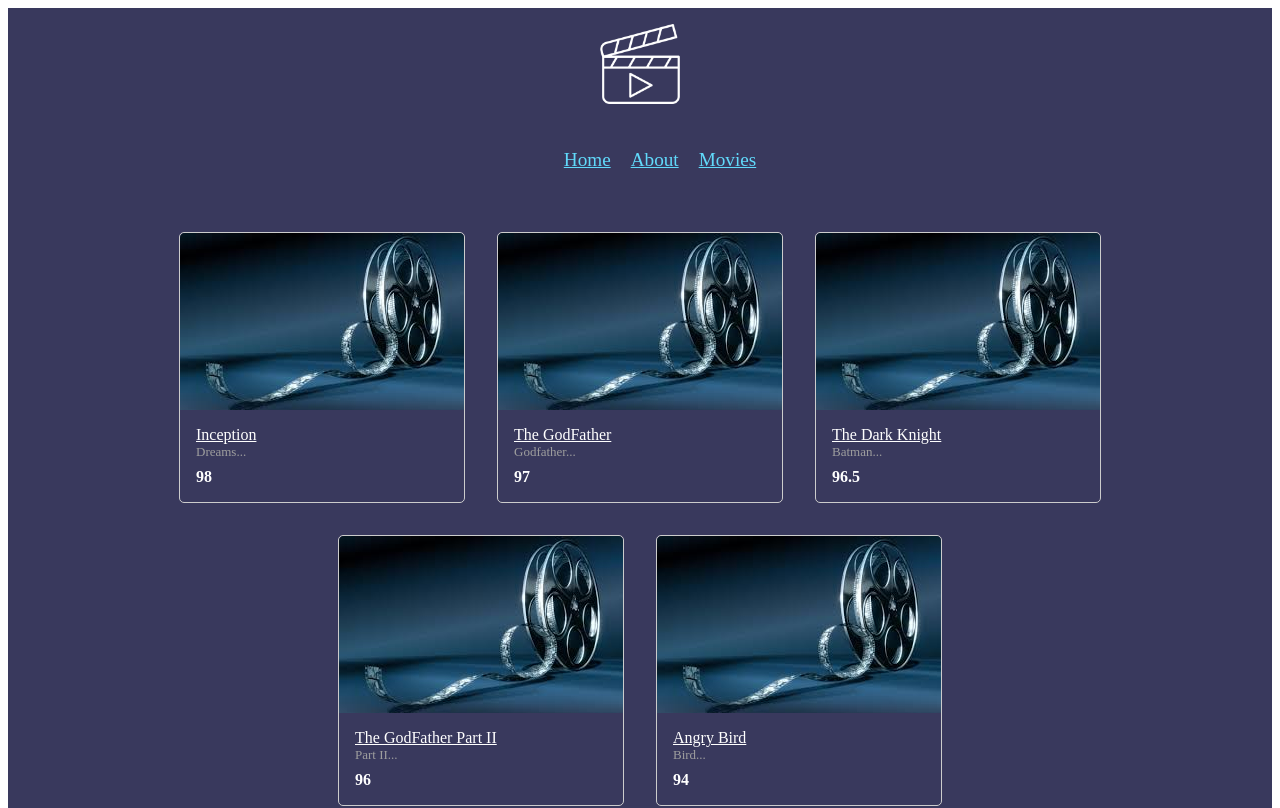
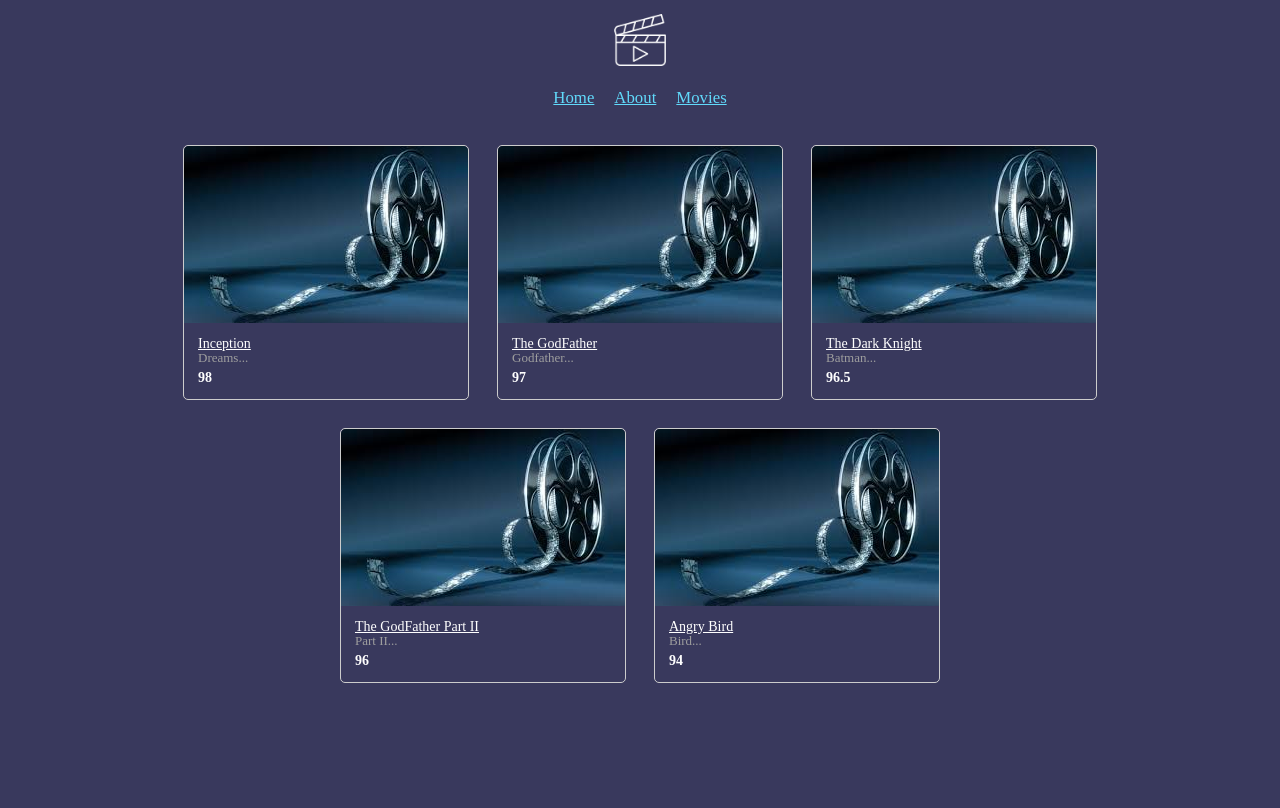
Before and after one commit to kakbi/react-movies-db, a React (Vite) app: page /movies in a window 1280 px wide. Shown: the top 808 px of the page. Built offline with nearby package versions, Linux system fonts and the light colour scheme.

Commit message:
style: add base styles; add reset styles

```diff
--- a/src/App.module.scss
+++ b/src/App.module.scss
@@ -1,4 +1,5 @@
 @use './styles/shared';
+@use './styles/reset';
 
 .root {
     display: flex;
--- a/src/features/Movies/MovieCard.module.scss
+++ b/src/features/Movies/MovieCard.module.scss
@@ -11,6 +11,10 @@
 
     a {
         color: shared.$primary-color;
+    }
+
+    @media (max-width: shared.$max-mobile-width) {
+        margin: 0.5rem;
     }
 }
 
@@ -31,4 +35,8 @@
         margin-top: 0.5rem;
         font-weight: bold;
     }
+
+    @media (max-width: shared.$max-mobile-width) {
+        padding: 0.5rem;
+    }
 }
--- /dev/null
+++ b/src/styles/_reset.scss
@@ -0,0 +1,74 @@
+* {
+    padding: 0;
+    margin: 0;
+    border: 0;
+    box-sizing: border-box;
+}
+
+*::before,
+*::after {
+    box-sizing: inherit;
+}
+
+:focus,
+:active {
+    outline: none;
+}
+
+a {
+    &:focus,
+    &:active {
+        outline: none;
+    }
+
+    &:hover {
+        text-decoration: none;
+    }
+}
+
+nav,
+footer,
+header,
+aside {
+    display: block;
+}
+
+html,
+body {
+    height: 100%;
+    width: 100%;
+    line-height: 1;
+    font-size: 14px;
+    text-size-adjust: 100%;
+}
+
+input,
+button,
+textarea {
+    font-family: inherit;
+}
+
+input {
+    &::-ms-clear {
+        display: none;
+    }
+}
+
+button {
+    cursor: pointer;
+
+    &::-moz-focus-inner {
+        padding: 0;
+        border: 0;
+    }
+}
+
+ul {
+    li {
+        list-style: none;
+    }
+}
+
+img {
+    vertical-align: top;
+}
--- a/src/styles/_shared.scss
+++ b/src/styles/_shared.scss
@@ -1,3 +1,4 @@
 $primary-color: #fff;
 $dimmed-color: #9e9e9e;
 $link-color: #61dafb;
+$max-mobile-width: 767px;
```
